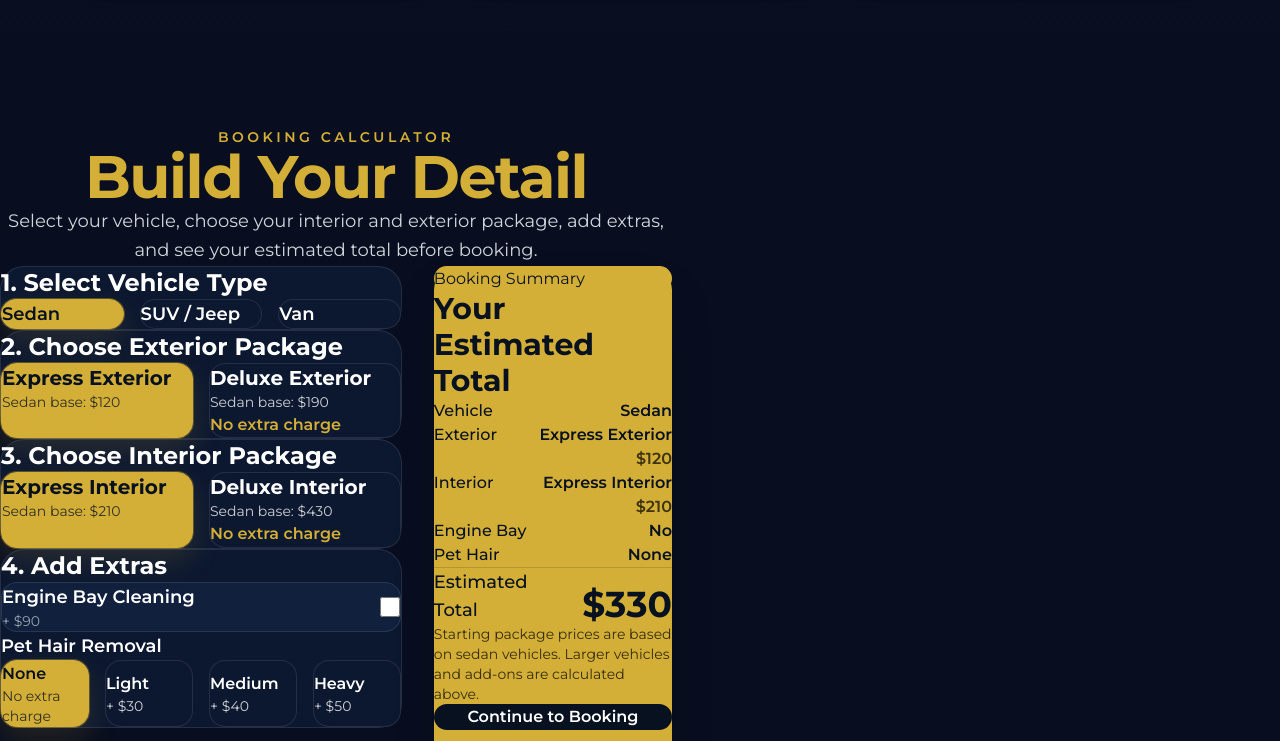
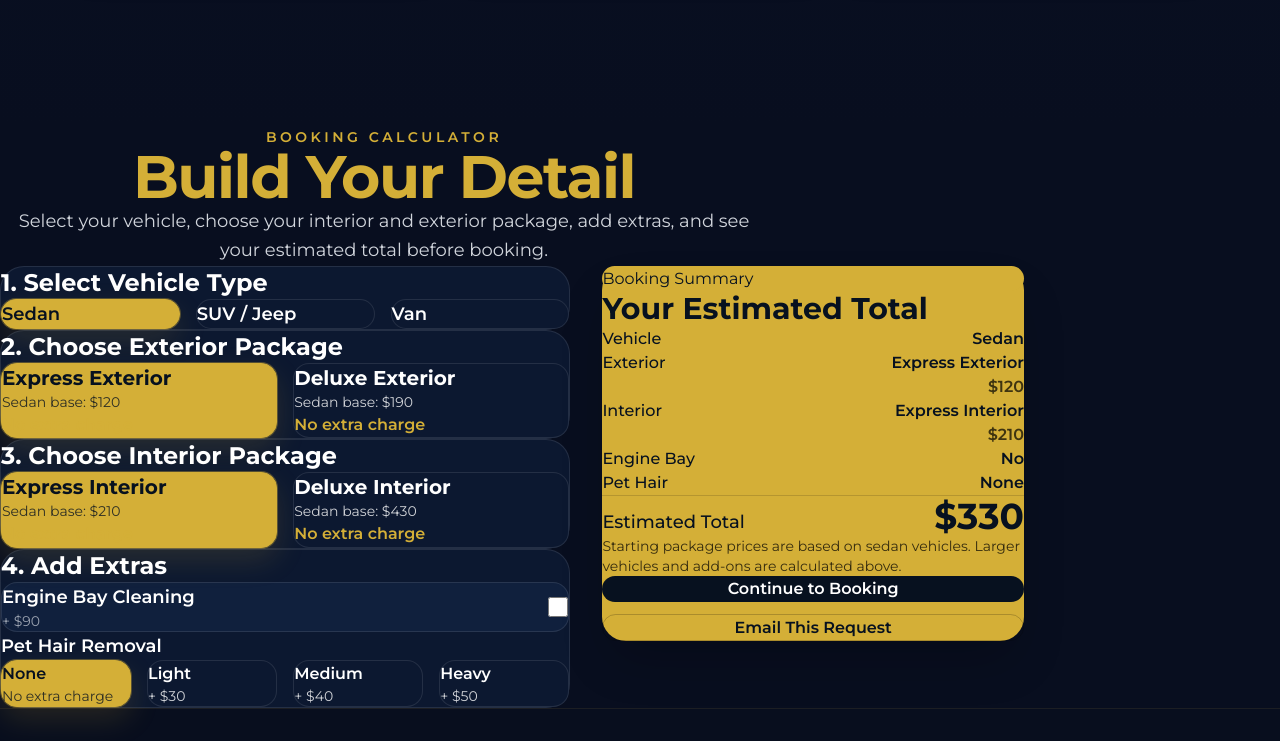
Before and after one commit to euroshinect-code/euroshine-site, a React (Vite) app: page / in a window 1280 px wide. Shown: the part 3540-4281 px from the top of the page. Built offline with nearby package versions, Linux system fonts and the light colour scheme.

Commit message:
refine booking layout centering

```diff
--- a/src/App.jsx
+++ b/src/App.jsx
@@ -1209,10 +1209,10 @@ export default function EuroShineServices() {
       {/* ══════════════════════════════════════════ */}
       <section
   id="booking-calculator"
-  className="mx-auto grid w-full max-w-6xl gap-8 lg:grid-cols-[1.2fr_0.8fr] items-start"
+  className="py-20"
 >
-  <div className="max-w-7xl mx-auto">
-    <div className="text-center mb-14 fade-in">
+  <div className="mx-auto max-w-6xl px-4 md:px-6">
+    <div className="mx-auto max-w-3xl text-center mb-14 fade-in">
       <p className="text-[#d4af37] uppercase tracking-[0.25em] text-sm font-semibold mb-3">
         Booking Calculator
       </p>
@@ -1225,7 +1225,7 @@ export default function EuroShineServices() {
       </p>
     </div>
 
-    <div className="grid lg:grid-cols-[1.35fr_0.8fr] gap-8 items-start">
+    <div className="mx-auto mt-10 grid max-w-5xl gap-8 lg:grid-cols-[1.15fr_0.85fr] items-start">
       <div className="space-y-8">
         <div className="bg-[#0c1830] border border-white/10 rounded-3xl p-6 md:p-8">
           <h3 className="text-2xl font-bold text-white mb-5">
```
